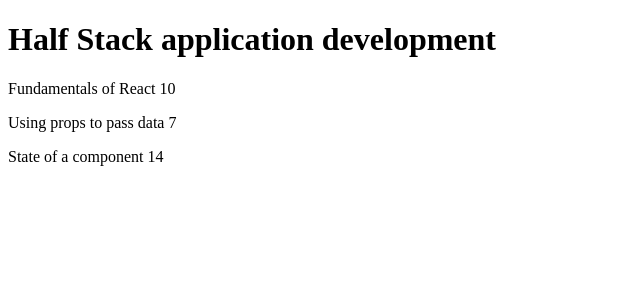
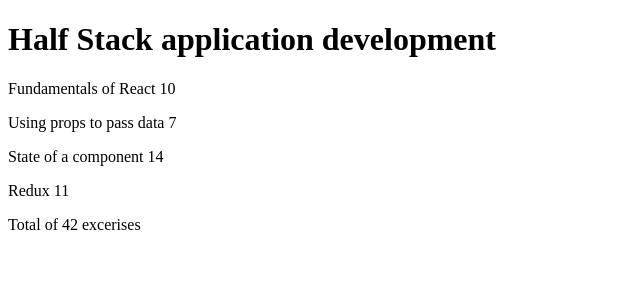
Before and after one commit to Bakaryjobe21/part2, a React (Create React App) app: page / in a window 1280 px wide. Shown: the top 300 px of the page, without its empty margins (0-640 px from the left). Built offline with nearby package versions, Linux system fonts and the light colour scheme.

Commit message:
2.2: Course information step7

```diff
--- a/src/App.js
+++ b/src/App.js
@@ -20,6 +20,12 @@
         name: 'State of a component',
         exercises: 14,
         id: 3
+      },
+
+      {
+        name: 'Redux',
+        exercises: 11,
+        id: 4
       }
     ]
   }
--- a/src/components/Content.js
+++ b/src/components/Content.js
@@ -1,6 +1,7 @@
 import React from "react"
 
 import Parts from "./Parts"
+import Total from "./Total"
 
 const Content=({course})=>{
 
@@ -8,6 +9,7 @@
     return(
         <div>
         <Parts course={course}/>
+        <Total course={course} />
 
 
         </div>
--- a/src/components/Course.js
+++ b/src/components/Course.js
@@ -1,6 +1,7 @@
 import React from "react";
 import Header from "./Header";
 import  Content from "./Content"
+import Total from "./Total";
 
 
 const Course=({course})=>{
@@ -12,6 +13,8 @@
             <Content course={course} />
 
 
+
+
         </div>
     )
 }
--- a/src/components/Parts.js
+++ b/src/components/Parts.js
@@ -9,6 +9,9 @@
         <p> {course.parts[0].name} {course.parts[0].exercises}  </p>
        <p> {course.parts[1].name} {course.parts[1].exercises}  </p>
        <p> {course.parts[2].name} {course.parts[2].exercises}  </p>
+       <p> {course.parts[3].name} {course.parts[3].exercises}  </p>
+
+
 
         </div>
 
--- /dev/null
+++ b/src/components/Total.js
@@ -0,0 +1,13 @@
+import React from "react";
+
+const Total=({course})=>{
+
+    return(
+        <div>
+       <p>Total of {course.parts[0].exercises+course.parts[1].exercises+course.parts[2].exercises+course.parts[3].exercises} excerises</p>
+
+        </div>
+    )
+}
+
+export default Total
```
